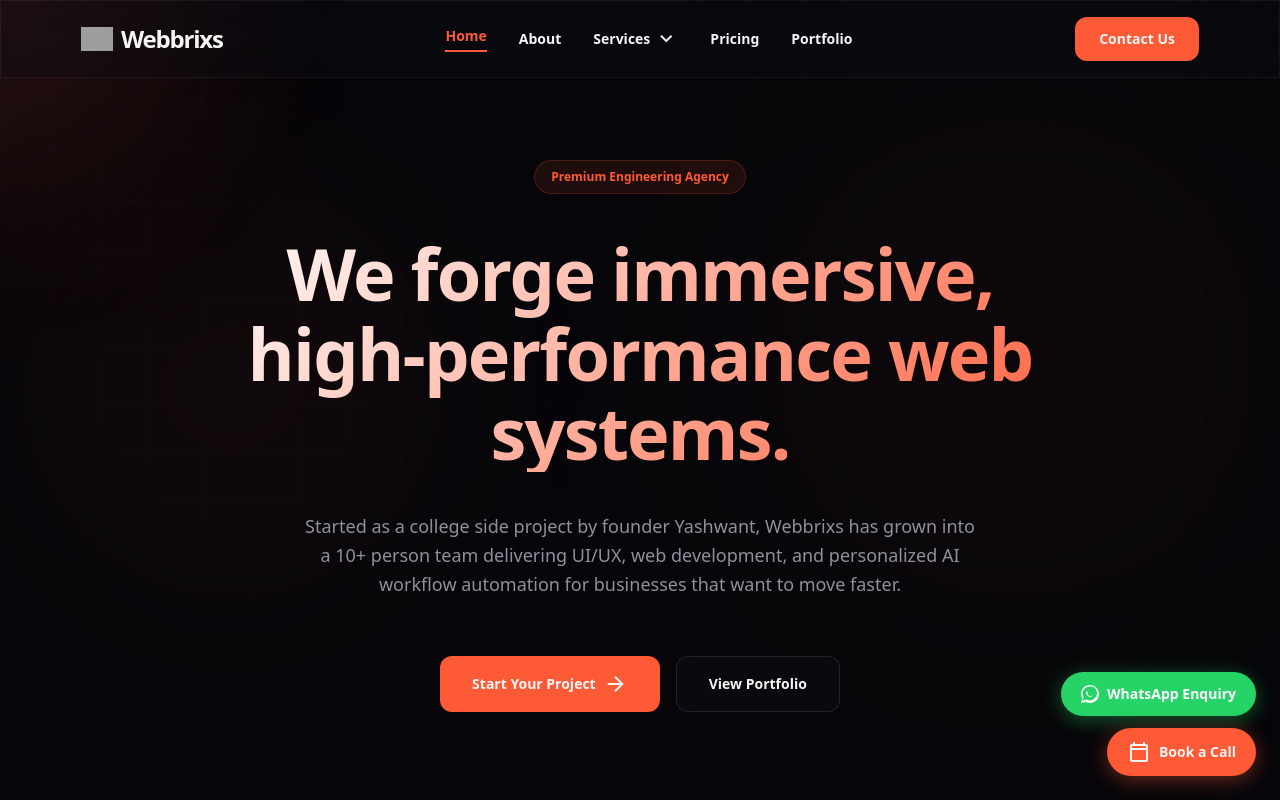
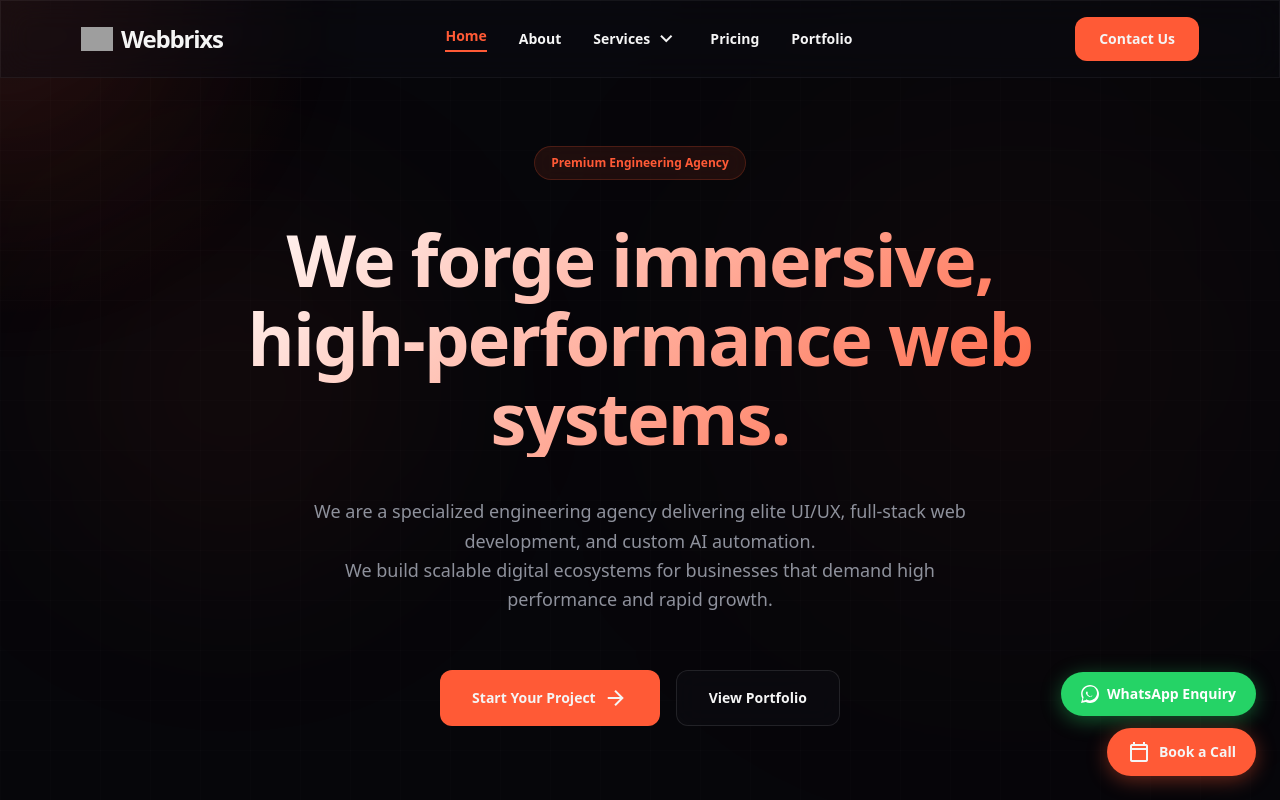
Before and after one commit to Yaashwaant/webbrixs, a Next.js app: page / in a window 1280 px wide. Shown: the top 800 px of the page. Built offline with nearby package versions, Linux system fonts and the light colour scheme; grey boxes are pictures that could not be loaded.

Commit message:
changes subheading

```diff
--- a/src/app/page.js
+++ b/src/app/page.js
@@ -8,7 +8,7 @@ import ScrollReveal from "../components/ScrollReveal";
 
 export const metadata = {
   title: "Webbrixs - Custom Web Design & Software Engineering Agency",
-  description: "Started as a college side project by founder Yashwant, Webbrixs has grown into a 10+ person team delivering UI/UX, web development, and personalized AI workflow automation for businesses that want to move faster.",
+  description: "We are a specialized engineering agency delivering elite UI/UX, full-stack web development, and custom AI automation. We build scalable digital ecosystems for businesses that demand high performance and rapid growth.",
 };
 
 export default function Home() {
@@ -54,7 +54,7 @@ export default function Home() {
 
           <ScrollReveal delay={300} direction="up">
             <p className="text-base md:text-lg text-text-secondary max-w-2xl mt-4 leading-relaxed">
-              Started as a college side project by founder Yashwant, Webbrixs has grown into a 10+ person team delivering UI/UX, web development, and personalized AI workflow automation for businesses that want to move faster.
+              We are a specialized engineering agency delivering elite UI/UX, full-stack web development, and custom AI automation. <br className="hidden md:block" />We build scalable digital ecosystems for businesses that demand high performance and rapid growth.
             </p>
           </ScrollReveal>
 
```
